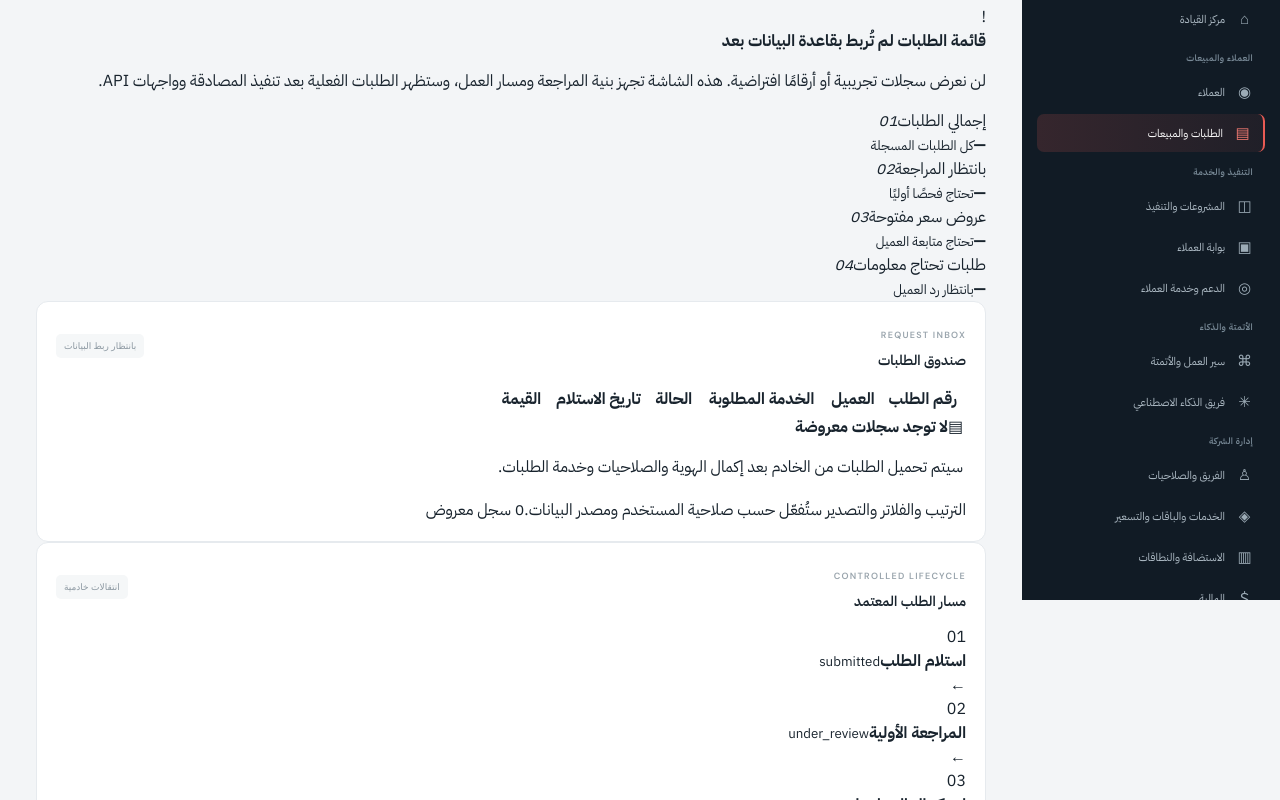
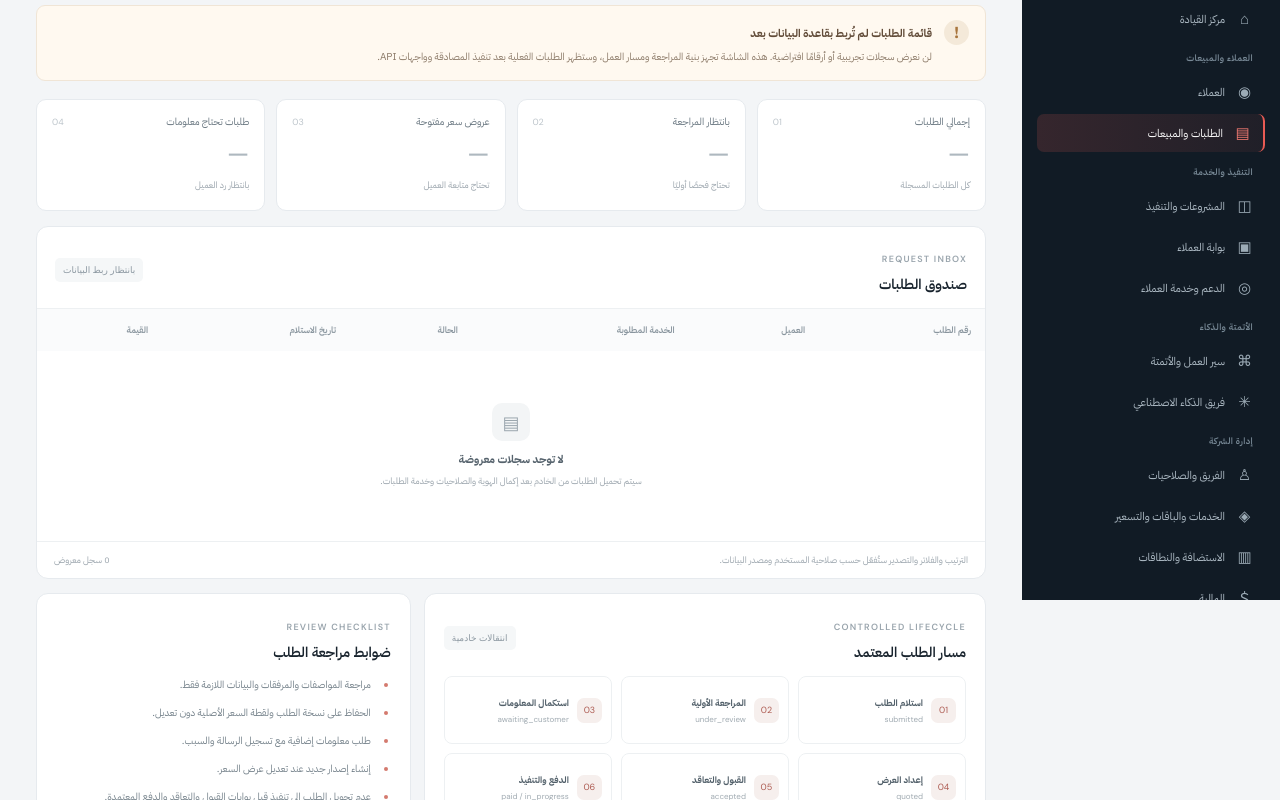
Before and after one commit to atshpana/atsh-ai-v2, a Next.js app in the folder apps/admin/: page /requests in a window 1280 px wide. Shown: the part 200-1000 px from the top of the page. Built offline with nearby package versions, Linux system fonts and the light colour scheme.

Commit message:
Style request operations and lifecycle screen

```diff
--- a/apps/admin/src/app/style.css
+++ b/apps/admin/src/app/style.css
@@ -149,3 +149,44 @@ button,input{font:inherit}
 @media(max-width:1150px){.dashboard-columns{grid-template-columns:1fr}.right-column{grid-template-columns:1fr 1fr}.governance-panel{grid-column:1/-1}}
 @media(max-width:760px){.owner-welcome{padding:20px;min-height:0}.owner-welcome-mark{width:80px;height:80px;border-radius:18px}.owner-welcome-mark span{font-size:14px}.owner-welcome-mark b{font-size:14px}.owner-welcome h2{font-size:19px}.section-heading{align-items:flex-start;flex-direction:column}.workspace-grid{grid-template-columns:1fr 1fr}.right-column{display:grid;grid-template-columns:1fr}.governance-panel{grid-column:auto}}
 @media(max-width:430px){.owner-welcome-mark{display:none}.workspace-grid{grid-template-columns:1fr}.workspace-card{min-height:120px}.section-note{line-height:1.6}}
+
+
+/* Request operations screen */
+.request-notice{display:flex;align-items:flex-start;gap:12px;padding:14px 16px;background:#fff9f0;border:1px solid #f0e5d6;border-radius:9px;margin:18px 0}
+.request-notice-icon{width:25px;height:25px;display:grid;place-items:center;border-radius:50%;background:#f4e9d9;color:#a8753d;font-weight:700;flex-shrink:0}
+.request-notice b{font-size:11px;color:#624c39}
+.request-notice p{font-size:10px;line-height:1.8;color:#8b7967;margin:4px 0 0}
+.request-kpis{display:grid;grid-template-columns:repeat(4,minmax(0,1fr));gap:11px;margin-bottom:15px}
+.request-kpi{background:#fff;border:1px solid var(--admin-line);border-radius:10px;padding:14px 15px;min-height:112px}
+.request-kpi-top{display:flex;justify-content:space-between;align-items:center;color:#66747e;font-size:10px}
+.request-kpi-top i{font:9px "DM Sans",sans-serif;color:#bdc5cb;font-style:normal}
+.request-kpi strong{display:block;font:500 25px "DM Sans",sans-serif;color:#aeb8bf;margin:8px 0 1px}
+.request-kpi small{font-size:9px;color:#9aa4ac}
+.request-queue-panel{padding:18px 0 0;overflow:hidden}
+.request-queue-panel>.panel-heading{padding:0 18px}
+.request-table-wrap{overflow-x:auto;border-top:1px solid #edf0f2}
+.request-table{width:100%;border-collapse:collapse;min-width:680px;text-align:right}
+.request-table th{height:42px;padding:0 14px;background:#fafbfc;color:#89959e;font-size:9px;font-weight:600;white-space:nowrap}
+.request-table td{padding:0}
+.request-empty{min-height:190px;display:flex;flex-direction:column;align-items:center;justify-content:center;text-align:center;padding:20px}
+.request-empty-icon{width:38px;height:38px;border-radius:10px;background:#f3f5f6;color:#9ba6ae;display:grid;place-items:center;font-size:18px;margin-bottom:10px}
+.request-empty b{font-size:11px;color:#56636d}
+.request-empty p{font-size:9px;color:#9aa4ac;line-height:1.8;max-width:300px;margin:5px 0 0}
+.request-table-foot{display:flex;justify-content:space-between;gap:12px;border-top:1px solid #edf0f2;padding:11px 17px;color:#9aa4ac;font-size:9px}
+.request-lower-grid{display:grid;grid-template-columns:minmax(0,1.2fr) minmax(280px,.8fr);gap:13px;margin-top:14px}
+.request-lifecycle{display:grid;grid-template-columns:repeat(3,minmax(0,1fr));gap:9px}
+.request-lifecycle-step{min-height:68px;display:flex;align-items:center;gap:8px;padding:9px;border:1px solid #edf0f2;border-radius:8px;position:relative}
+.request-step-number{width:25px;height:25px;display:grid;place-items:center;border-radius:7px;background:#f6efed;color:#ad5b52;font:9px "DM Sans",sans-serif;flex-shrink:0}
+.request-lifecycle-step>div{display:grid;gap:4px;min-width:0}
+.request-lifecycle-step b{font-size:9px;color:#52606a}
+.request-lifecycle-step small{font:8px "DM Sans",sans-serif;color:#a1abb2;overflow-wrap:anywhere}
+.request-step-arrow{display:none}
+.request-policy-note{font-size:9px;line-height:1.8;color:#8d999f;background:#f7f9fa;border-radius:6px;padding:9px 11px;margin:12px 0 0}
+.request-checklist{padding:0 17px 0 0;margin:0;display:grid;gap:10px}
+.request-checklist li{font-size:10px;color:#74818a;line-height:1.8;padding-inline-start:3px}
+.request-checklist li::marker{color:#d47a6e}
+.request-related-link{display:flex;justify-content:space-between;align-items:center;margin-top:15px;padding-top:12px;border-top:1px solid #edf0f2;color:#a4514a;font-size:10px}
+.request-related-link span{font:13px "DM Sans",sans-serif}
+@media(max-width:1150px){.request-lower-grid{grid-template-columns:1fr}.request-lifecycle{grid-template-columns:repeat(3,minmax(0,1fr))}}
+@media(max-width:760px){.request-kpis{grid-template-columns:1fr 1fr}.request-table-foot{flex-direction:column}.request-lifecycle{grid-template-columns:1fr 1fr}}
+@media(max-width:430px){.request-lifecycle{grid-template-columns:1fr}.request-kpi{padding:12px}.request-kpi-top{font-size:9px}}
```
